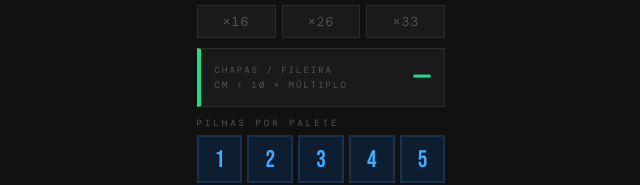
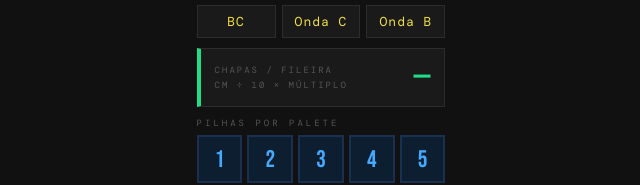
Before and after one commit to marcilianocamargo-stack/Calculadora-Paletes-, a plain HTML site: page index.html in a window 1280 px wide. Shown: the part 206-391 px from the top of the page, 319-959 px from the left. Drawn offline with nearby package versions, Linux system fonts and the light colour scheme.

Commit message:
Update index.html
mudei botões  de multiplos para nomes de papel

```diff
--- a/index.html
+++ b/index.html
@@ -44,8 +44,8 @@
   @keyframes blink { 50% { opacity: 0; } }
 
   .atalhos { width: 100%; max-width: 420px; display: flex; gap: 6px; margin-bottom: 10px; }
-  .atalho { flex: 1; background: var(--surface); border: 1px solid var(--border); color: var(--muted); font-family: 'DM Mono', monospace; font-size: 13px; padding: 7px 0; cursor: pointer; letter-spacing: 1px; text-align: center; }
-  .atalho.sel { border-color: var(--orange); color: var(--orange); background: #1f1400; }
+.atalho { flex: 1; background: var(--surface); border: 1px solid var(--border); color: var(--accent); font-family: 'DM Mono', monospace; font-size: 13px; padding: 7px 0; cursor: pointer; letter-spacing: 1px; text-align: center; }
+.atalho.sel { border-color: var(--accent); color: var(--accent); background: #1c1c00; font-weight: 500; }
 
   .strip { width: 100%; max-width: 420px; background: var(--surface); border: 1px solid var(--border); border-left: 4px solid var(--green); padding: 8px 14px; margin-bottom: 10px; display: flex; align-items: center; justify-content: space-between; }
   .sl { font-size: 9px; color: var(--muted); letter-spacing: 2px; text-transform: uppercase; line-height: 1.6; }
@@ -128,10 +128,10 @@
       <div class="fv" id="vc2" style="color:var(--muted)">—</div>
     </div>
   </div>
-  <div class="atalhos">
-    <button class="atalho" id="a16" onclick="setAtalho(16)">×16</button>
-    <button class="atalho" id="a26" onclick="setAtalho(26)">×26</button>
-    <button class="atalho" id="a33" onclick="setAtalho(33)">×33</button>
+<div class="atalhos">
+    <button class="atalho" id="a16" onclick="setAtalho(16)">BC</button>
+    <button class="atalho" id="a26" onclick="setAtalho(26)">Onda C</button>
+    <button class="atalho" id="a33" onclick="setAtalho(33)">Onda B</button>
   </div>
   <div class="strip">
     <div><div class="sl">chapas / fileira</div><div class="sl" id="rformula">cm ÷ 10 × múltiplo</div></div>
```
